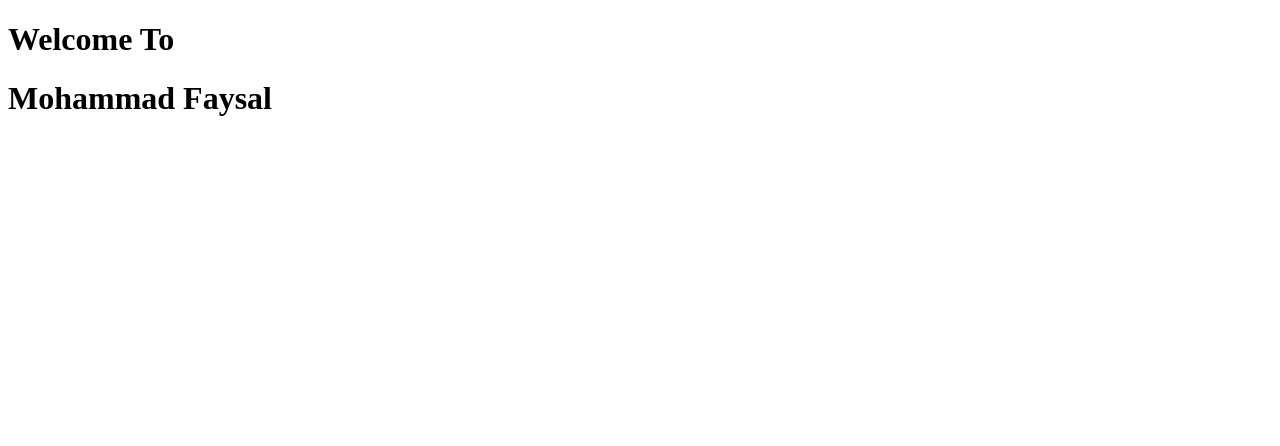
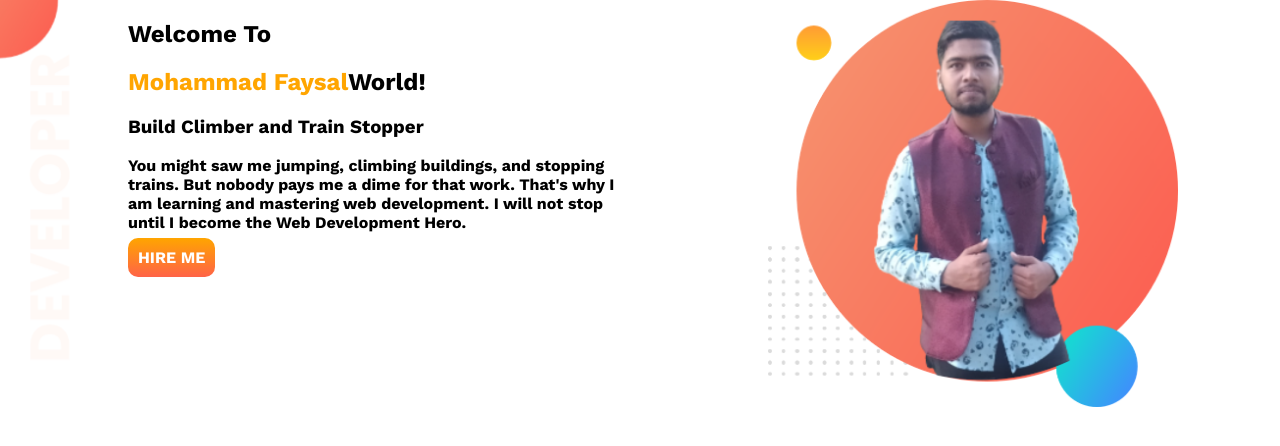
Before and after one commit to MohammadFaysal731/my-protfolio-1, a plain HTML site: page index.html in a window 1280 px wide. Drawn offline with nearby package versions, Linux system fonts and the light colour scheme.

Commit message:
top-banner added

```diff
--- a/index.html
+++ b/index.html
@@ -5,14 +5,38 @@
     <meta charset="UTF-8">
     <meta http-equiv="X-UA-Compatible" content="IE=edge">
     <meta name="viewport" content="width=device-width, initial-scale=1.0">
+    <link rel="preconnect" href="https://fonts.googleapis.com">
+    <link rel="preconnect" href="https://fonts.gstatic.com" crossorigin>
+    <link
+        href="https://fonts.googleapis.com/css2?family=Fira+Sans:wght@700&family=Lato:ital,wght@0,700;1,700&family=Poppins:ital@1&family=Work+Sans:wght@700&display=swap"
+        rel="stylesheet">
+    <link rel="shortcut icon" href="image/IMG_2q.jpg" type="image/x-icon">
+    <link rel="stylesheet" href="styel.css">
     <title>My personal webside</title>
 </head>
 
 <body>
-    <h1>Welcome To </h1>
-    <h1>Mohammad Faysal</h1>
 
+    <section class="top-banner">
+        <div class="haif-width">
 
+            <h1>Welcome To </h1>
+            <h1><span class="orange">Mohammad Faysal</span>World!</h1>
+            <h3>Build Climber and Train Stopper</h3>
+            <p>You might saw me jumping, climbing buildings, and stopping trains. But nobody pays me a dime for that
+                work.
+                That's
+                why I am learning and mastering web development. I will not stop until I become the Web Development
+                Hero.
+            </p>
+            <a target="_blank" class="link-button" href="https://www.facebook.com/">HIRE ME</a>
+
+        </div>
+
+        <div class="haif-width">
+            <img src="image/Faysal.png">
+        </div>
+    </section>
 
 </body>
 
--- a/styel.css
+++ b/styel.css
@@ -0,0 +1,34 @@
+body{
+font-family: 'Fira Sans', sans-serif;
+font-family: 'Lato', sans-serif;
+font-family: 'Poppins', sans-serif;
+font-family: 'Work Sans', sans-serif;
+margin: 0%;
+}
+.orange{
+    color:orange;
+}
+.link-button{
+    text-decoration: none;
+    background-image: linear-gradient(orange,tomato);
+    padding: 10px 10px;
+    border-radius: 10px;
+    color:white;
+
+}
+section{
+    display: flex;
+
+
+}
+.haif-width{
+    width: 50%;
+    padding-left:10%;
+}
+.haif-width img{
+    width: 80%;
+}
+.top-banner{
+    background-image: url(image/top-banner.png);
+    background-repeat: no-repeat;
+}
```
Also changed, not shown: image/Faysal.png (added), image/Faysal2.png (added), image/IMG_2q.jpg (added), image/dream-bg.png (added), image/exp-bg.png (added), image/top-banner.png (added).
